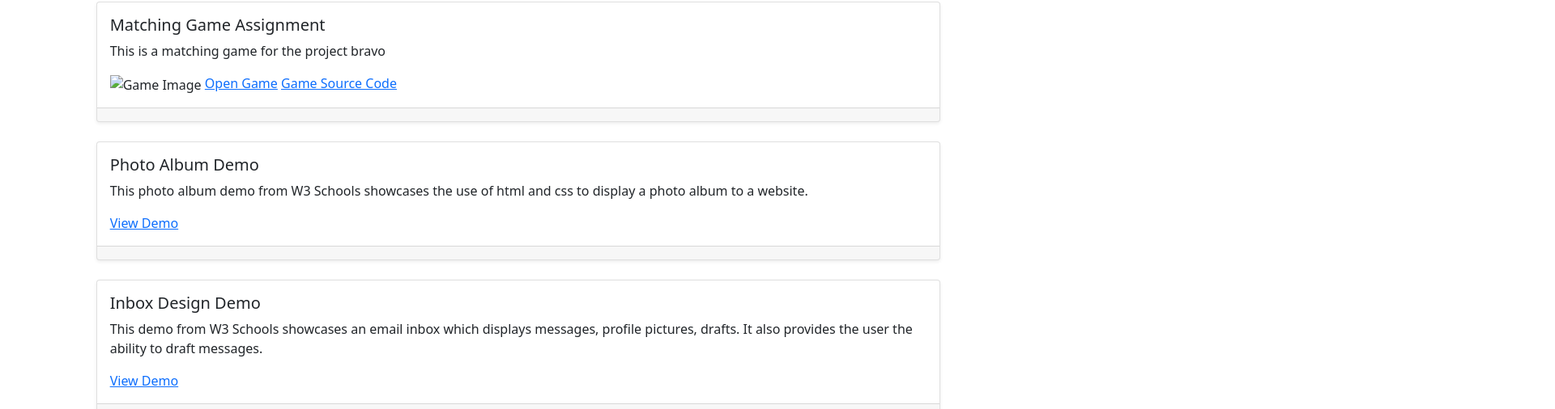
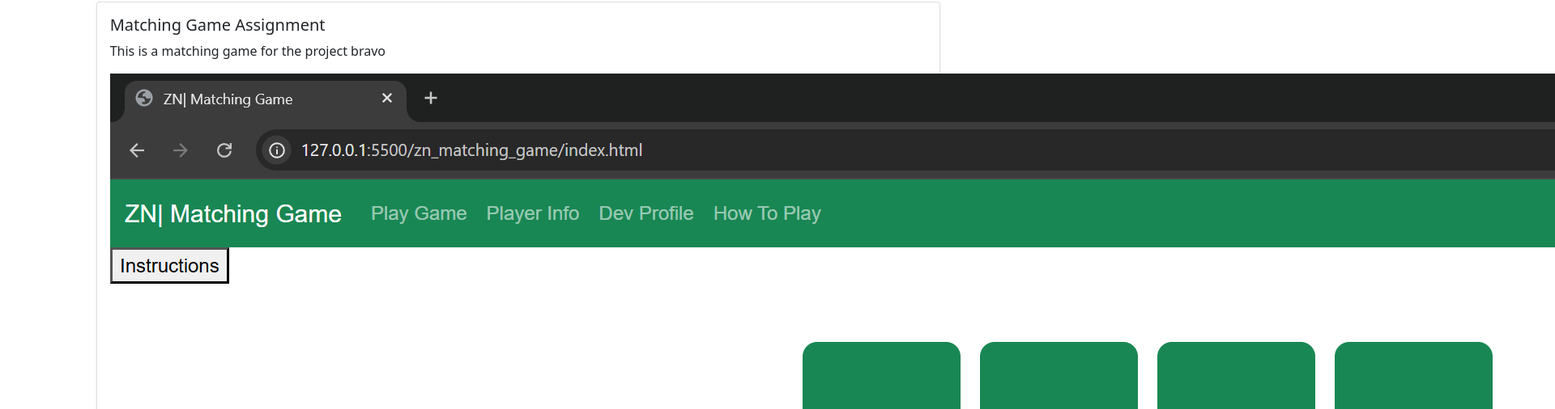
Before and after one commit to znasser46/znasser46, a plain HTML site: page docs/pages/projects.html in a window 1280 px wide. Shown: the part 110-616 px from the top of the page at 81% size, 1920 px wide, since content can reach past the window. Drawn offline with nearby package versions, Linux system fonts and the light colour scheme; files that its build step writes are made by us from their sources; a web font is replaced by a local one.

Commit message:
Update projects.html

```diff
--- a/docs/pages/projects.html
+++ b/docs/pages/projects.html
@@ -64,7 +64,7 @@
             <p class="card-text">
               This is a matching game for the project bravo
             </p>
-            <img src="game_screenshot.png" alt="Game Image">
+            <img src="../images/game_screenshot.png" alt="Game Image">
             <a href="https://znasser46.github.io/zn_matching_game/" target="_blank">Open Game</a>
             <a href="https://github.com/znasser46/zn_matching_game" target="_blank">Game Source Code</a>
           </div>
@@ -113,4 +113,5 @@
     <!-- Bootstrap JS Bundle (optional if no JS needed) -->
   <script src="https://cdn.jsdelivr.net/npm/bootstrap@5.3.2/dist/js/bootstrap.bundle.min.js"></script>
 </body>
+
 </html>
```
